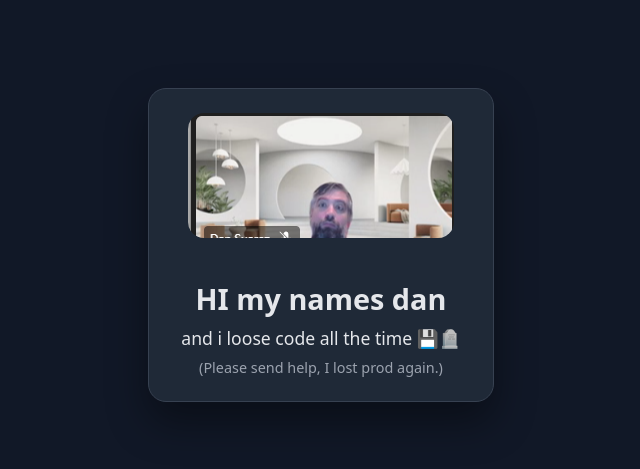
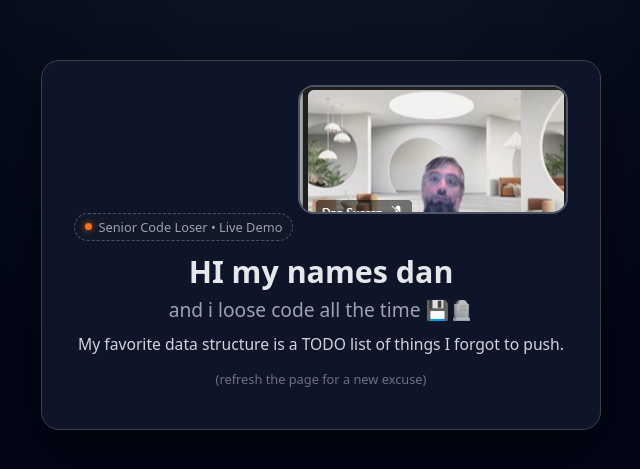
Before and after one commit to moosespace91/dan-loses-code, a plain HTML site: page index.html in a window 1280 px wide. Shown: the part 155-624 px from the top of the page, without its empty margins (319-959 px from the left). Drawn offline with Linux system fonts and the light colour scheme.

Commit message:
Add files via upload

```diff
--- a/index.html
+++ b/index.html
@@ -5,10 +5,13 @@
   <title>Dan Lost The Code Again</title>
   <meta name="viewport" content="width=device-width, initial-scale=1" />
   <style>
+    :root {
+      color-scheme: dark;
+    }
     body {
       margin: 0;
       font-family: system-ui, -apple-system, BlinkMacSystemFont, "Segoe UI", sans-serif;
-      background: #111827;
+      background: radial-gradient(circle at top, #111827 0, #020617 55%);
       color: #e5e7eb;
       display: flex;
       align-items: center;
@@ -17,39 +20,96 @@
     }
     .card {
       text-align: center;
-      background: #1f2937;
+      background: rgba(15, 23, 42, 0.95);
       border-radius: 18px;
-      padding: 24px 32px;
-      max-width: 480px;
-      box-shadow: 0 20px 40px rgba(0,0,0,0.4);
+      padding: 24px 32px 28px;
+      max-width: 520px;
+      box-shadow: 0 24px 50px rgba(0,0,0,0.55);
       border: 1px solid #374151;
+      backdrop-filter: blur(8px);
     }
     img {
       max-width: 100%;
       border-radius: 16px;
       margin-bottom: 16px;
+      border: 2px solid #4b5563;
     }
     h1 {
-      font-size: 1.8rem;
-      margin-bottom: 8px;
+      font-size: 1.9rem;
+      margin: 0 0 4px;
     }
-    p {
-      margin: 0;
-      font-size: 1.1rem;
+    h2 {
+      font-size: 1.2rem;
+      margin: 0 0 10px;
+      font-weight: 500;
+      color: #9ca3af;
     }
-    .subtitle {
-      font-size: 0.9rem;
+    .quip {
+      font-size: 0.98rem;
+      color: #d1d5db;
+      margin-top: 10px;
+    }
+    .badge {
+      display: inline-flex;
+      align-items: center;
+      gap: 6px;
+      font-size: 0.8rem;
+      padding: 4px 10px;
+      border-radius: 999px;
+      background: #111827;
+      border: 1px dashed #4b5563;
       color: #9ca3af;
-      margin-top: 8px;
+      margin-bottom: 10px;
+    }
+    .badge-dot {
+      width: 7px;
+      height: 7px;
+      border-radius: 999px;
+      background: #f97316;
+      box-shadow: 0 0 6px rgba(249,115,22,0.8);
+    }
+    .hint {
+      margin-top: 14px;
+      font-size: 0.8rem;
+      color: #6b7280;
     }
   </style>
 </head>
 <body>
   <div class="card">
+    <div class="badge">
+      <span class="badge-dot"></span>
+      <span>Senior Code Loser • Live Demo</span>
+    </div>
+
     <img src="dan_no_name.png" alt="Dan making a face" />
+
     <h1>HI my names dan</h1>
-    <p>and i loose code all the time 💾🪦</p>
-    <p class="subtitle">(Please send help, I lost prod again.)</p>
+    <h2>and i loose code all the time 💾🪦</h2>
+
+    <p id="quip" class="quip"></p>
+
+    <p class="hint">(refresh the page for a new excuse)</p>
   </div>
+
+  <script>
+    (function () {
+      const quips = [
+        "Version control? I prefer emotional control while I rebuild prod from memory.",
+        "If you can’t find the bug, it’s probably in my last commit message: “quick fix lol”.",
+        "I don’t delete code, I send it on an exciting journey to an unknown branch.",
+        "My favorite data structure is a TODO list of things I forgot to push.",
+        "They said ‘force push carefully’ and I only heard the ‘force push’ part.",
+        "Backup plan: ask everyone in the team if they have a copy of main.",
+        "Who needs tests when you have that many rollback stories?",
+        "Git status: 0 files committed, 1 soul crushed.",
+        "Legend says my missing code still runs in some forgotten container.",
+        "CI/CD? More like See-Ya / Code-Disappeared."
+      ];
+
+      const pick = quips[Math.floor(Math.random() * quips.length)];
+      document.getElementById("quip").textContent = pick;
+    })();
+  </script>
 </body>
 </html>
```
